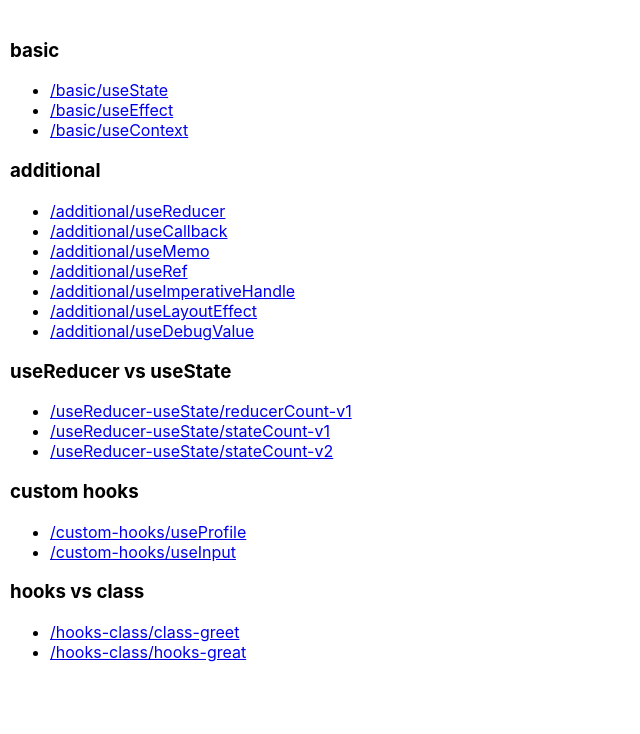
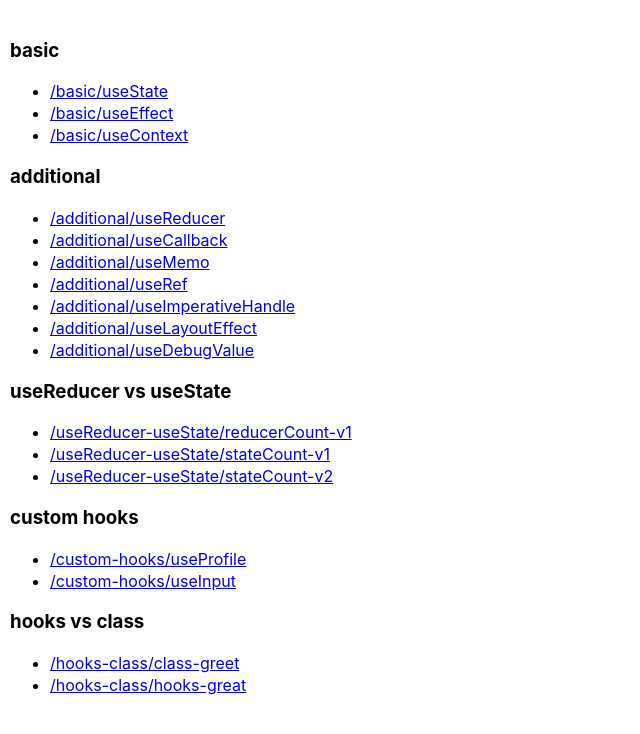
Before and after one commit to KuangPF/react-hooks-demo, a React (Create React App) app: page /#/home in a window 1280 px wide. Shown: the top 734 px of the page, without its empty margins (0-640 px from the left). Built offline with nearby package versions, Linux system fonts and the light colour scheme; a web font is replaced by a local one.

Commit message:
docs: add home.png assets

```diff
--- a/src/pages/home/index.tsx
+++ b/src/pages/home/index.tsx
@@ -3,7 +3,7 @@
  * @Date: 2020-04-01 22:14:34
  * @Description: home page
  * @LastEditors: KuangPF
- * @LastEditTime: 2020-04-25 21:42:10
+ * @LastEditTime: 2020-05-01 17:47:59
  */
 
 import React, { useCallback } from 'react'
@@ -16,7 +16,7 @@ const App = () => {
   const renderSubRoute = useCallback(subRouteList => {
     return subRouteList.map((item, index) => {
       return (
-        <li key={index}>
+        <li key={index} style={{lineHeight: '22px'}}>
           <Link to={`${item.path}`}>{item.path}</Link>
         </li>
       )
```
Also changed, not shown: assets/home.png (added), 1 other file (tests, documents, lock files or other folders).
